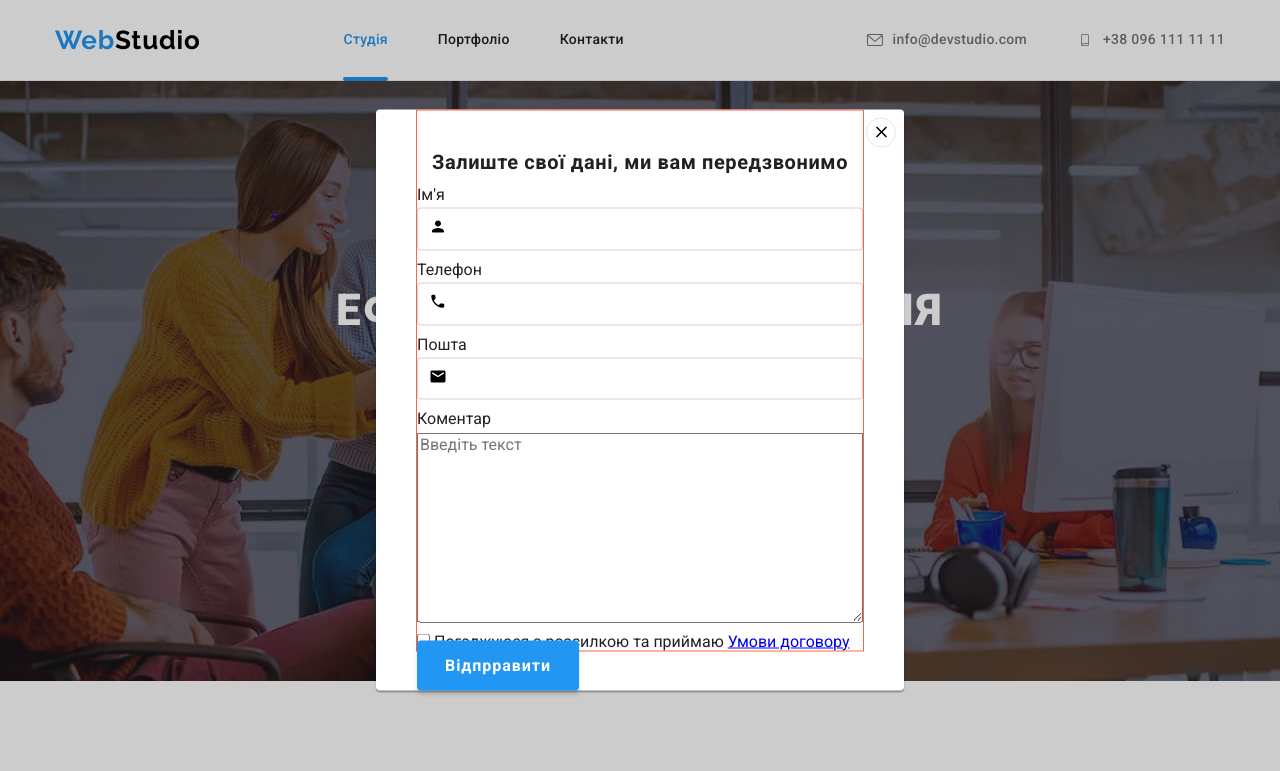
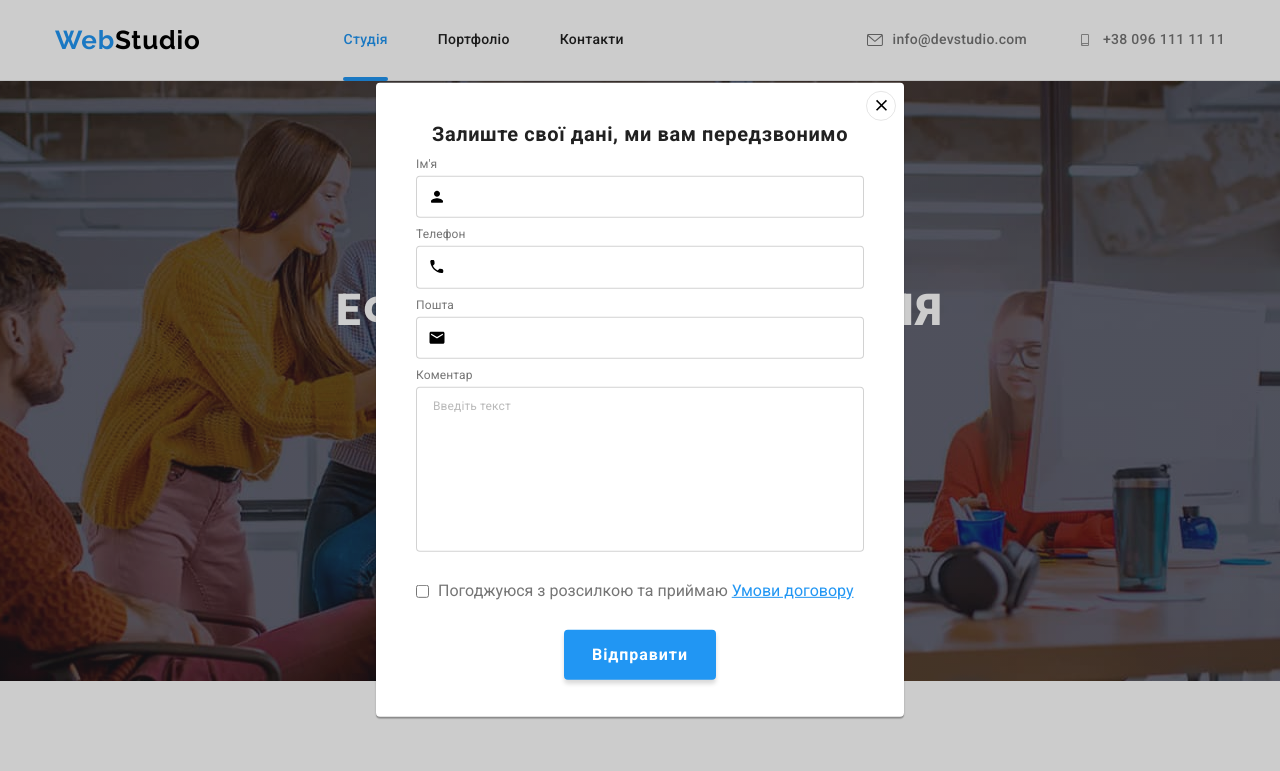
Before and after one commit to Alekstitula84/goit-markup-hw-06, a plain HTML site: page index.html in a window 1280 px wide. Both pictures are taken after a click on the button "Замовити послугу". Shown: the top 771 px of the page. Drawn offline with nearby package versions, Linux system fonts and the light colour scheme.

Commit message:
done form

```diff
--- a/css/styles.css
+++ b/css/styles.css
@@ -633,7 +633,25 @@ ol {
   left: 0;
 }
 
-v
+.footer-btn {
+  position: absolute;
+  bottom: 0;
+  display: flex;
+  gap: 10px;
+  align-items: center;
+  justify-content: center;
+  font-weight: 700;
+  font-size: 16px;
+  line-height: 1.88;
+  letter-spacing: 0.06em;
+  color: var(--hero-title-color);
+  padding: 10px 28px;
+  border: none;
+  background: var(--text-nav-link-hover-color);
+  box-shadow: 0px 4px 4px rgba(0, 0, 0, 0.15);
+  border-radius: 4px;
+  cursor: pointer;
+}
 
 /* ---------Portfolio-------- */
 
@@ -776,10 +794,11 @@ v
   transform: translate(-50%, -50%) scaleY(0);
 }
 .modal-form {
+  position: relative;
   width: 448px;
   margin-left: auto;
   margin-right: auto;
-  border: 1px solid tomato;
+  /* border: 1px solid tomato; */
   padding-top: 40px;
 }
 .form-field {
@@ -816,13 +835,52 @@ v
   /* transform: translateY(-50%); */
 }
 
+.coment-field {
+  padding: 12px 16px;
+  font-size: 12px;
+  line-height: 1.16;
+  resize: none;
+  border: 1px solid rgba(33, 33, 33, 0.2);
+  border-radius: 4px;
+  margin-bottom: 20px;
+}
+
+.label-text {
+  font-size: 12px;
+  line-height: 1.16;
+  letter-spacing: 0.01em;
+  color: var(--auth-link-color);
+}
+
+.coment-field::placeholder {
+  font-size: 12px;
+  line-height: 1.16;
+  letter-spacing: 0.01em;
+  color: rgba(117, 117, 117, 0.5);
+}
+
+.checkbox {
+  display: flex;
+  align-items: center;
+  justify-content: left;
+  margin-bottom: 30px;
+}
+
+.terms {
+  display: block;
+  color: var(--auth-link-color);
+  padding-left: 9px;
+}
+
+.terms-link {
+  color: var(--text-nav-link-hover-color);
+}
+
 .modal-form-btn {
-  position: absolute;
-  bottom: 0;
-  display: flex;
-  gap: 10px;
-  align-items: center;
-  justify-content: center;
+  display: block;
+  margin-left: auto;
+  margin-right: auto;
+  margin-bottom: 37px;
   font-weight: 700;
   font-size: 16px;
   line-height: 1.88;
--- a/index.html
+++ b/index.html
@@ -491,14 +491,14 @@
         <form class="modal-form">
           <p class="modal-form-title">Залиште свої дані, ми вам передзвонимо</p>
           <div class="form-field">
-            <label for="user_name">Ім'я</label>
+            <label class="label-text" for="user_name">Ім'я</label>
             <svg class="modal-form-icon" width="18" height="18">
               <use href="./images/symbol-defs.svg#icon-person-black"></use>
             </svg>
             <input type="text" name="user_name" id="user_name" />
           </div>
           <div class="form-field">
-            <label for="phone_number"> Телефон</label>
+            <label class="label-text" for="phone_number"> Телефон</label>
             <svg class="modal-form-icon" width="18" height="18">
               <use href="./images/symbol-defs.svg#icon-phone-black"></use>
             </svg>
@@ -506,31 +506,34 @@
           </div>
 
           <div class="form-field">
-            <label for="modal_user_email"> Пошта</label>
+            <label class="label-text" for="modal_user_email"> Пошта</label>
             <svg class="modal-form-icon" width="18" height="18">
               <use href="./images/symbol-defs.svg#icon-email-black"></use>
             </svg>
             <input type="email" name="modal_user_email" id="modal_user_email" />
           </div>
           <div class="form-field">
-            <label for="coment">Коментар</label>
+            <label class="label-text" for="coment">Коментар</label>
             <textarea
+              class="coment-field"
               name="coment"
               id="coment"
               rows="10"
               placeholder="Введіть текст"
             ></textarea>
           </div>
-          <button class="modal-form-btn" type="submit">Відпрравити</button>
-          <input
-            type="checkbox"
-            name="terms of the contract"
-            id="terms of the contract"
-          />
-          <label for="terms of the contract"
-            >Погоджуюся з розсилкою та приймаю</label
-          >
-          <a href="#">Умови договору</a>
+          <div class="checkbox">
+            <input
+              type="checkbox"
+              name="terms_of_the_contract"
+              id="terms_of_the_contract"
+            />
+            <label class="terms" for="terms_of_the_contract"
+              >Погоджуюся з розсилкою та приймаю
+              <a class="terms-link" href="#">Умови договору</a></label
+            >
+          </div>
+          <button class="modal-form-btn" type="submit">Відправити</button>
         </form>
         <button type="button" class="modal-btn" data-modal-close>
           <svg class="modal-close-icon" width="18" height="18">
```
